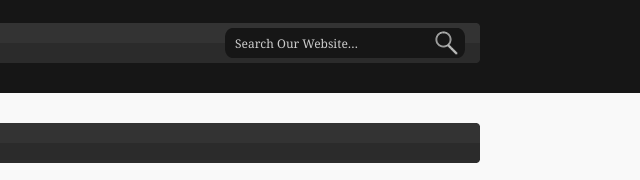
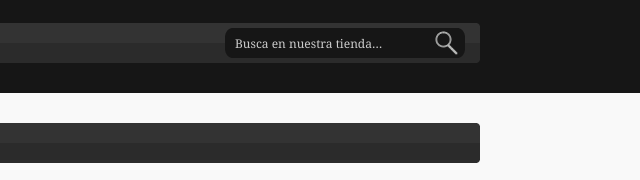
Before and after one commit to OdyseeyGaming/Proyecto_odyssey, a plain HTML site: page pages/gallery.html in a window 1280 px wide. Shown: the part 231-411 px from the top of the page, 640-1280 px from the left. Drawn offline with Linux system fonts and the light colour scheme.

Commit message:
Cambio de barra de busqueda

```diff
--- a/pages/gallery.html
+++ b/pages/gallery.html
@@ -65,7 +65,7 @@ $(document).ready(function() {
     <form action="#" method="post" id="search">
       <fieldset>
         <legend>Site Search</legend>
-        <input type="text" value="Search Our Website&hellip;" onfocus="this.value=(this.value=='Search Our Website&hellip;')? '' : this.value ;" />
+        <input type="text" value="Busca en nuestra tienda&hellip;" onfocus="this.value=(this.value=='Busca en nuestra tienda&hellip;')? '' : this.value ;" />
         <input type="image" id="go" src="../layout/images/search.gif" alt="Search" />
       </fieldset>
     </form>
```
Also changed, not shown: pages/portfolio.html (+1 -1 lines).
